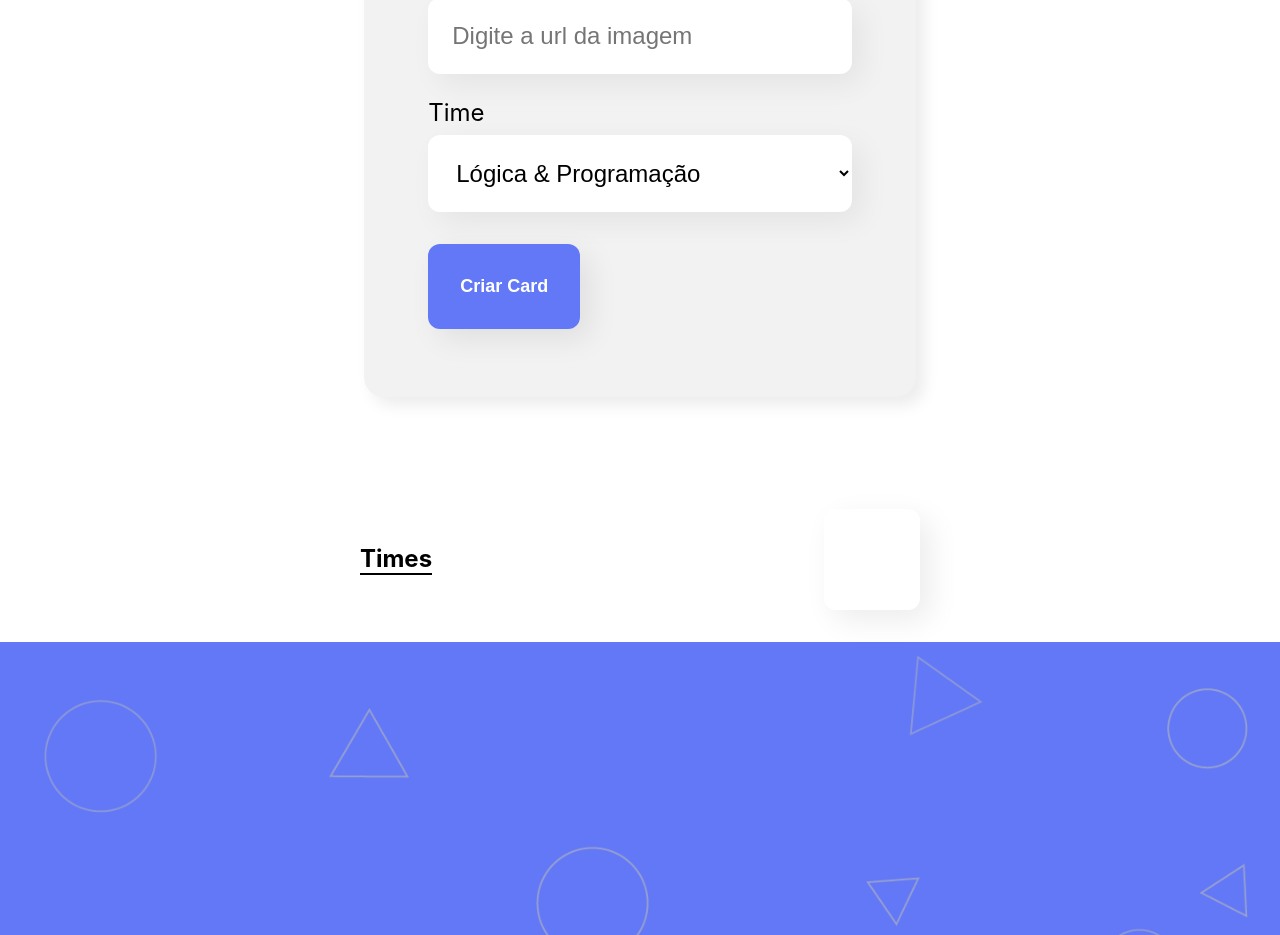
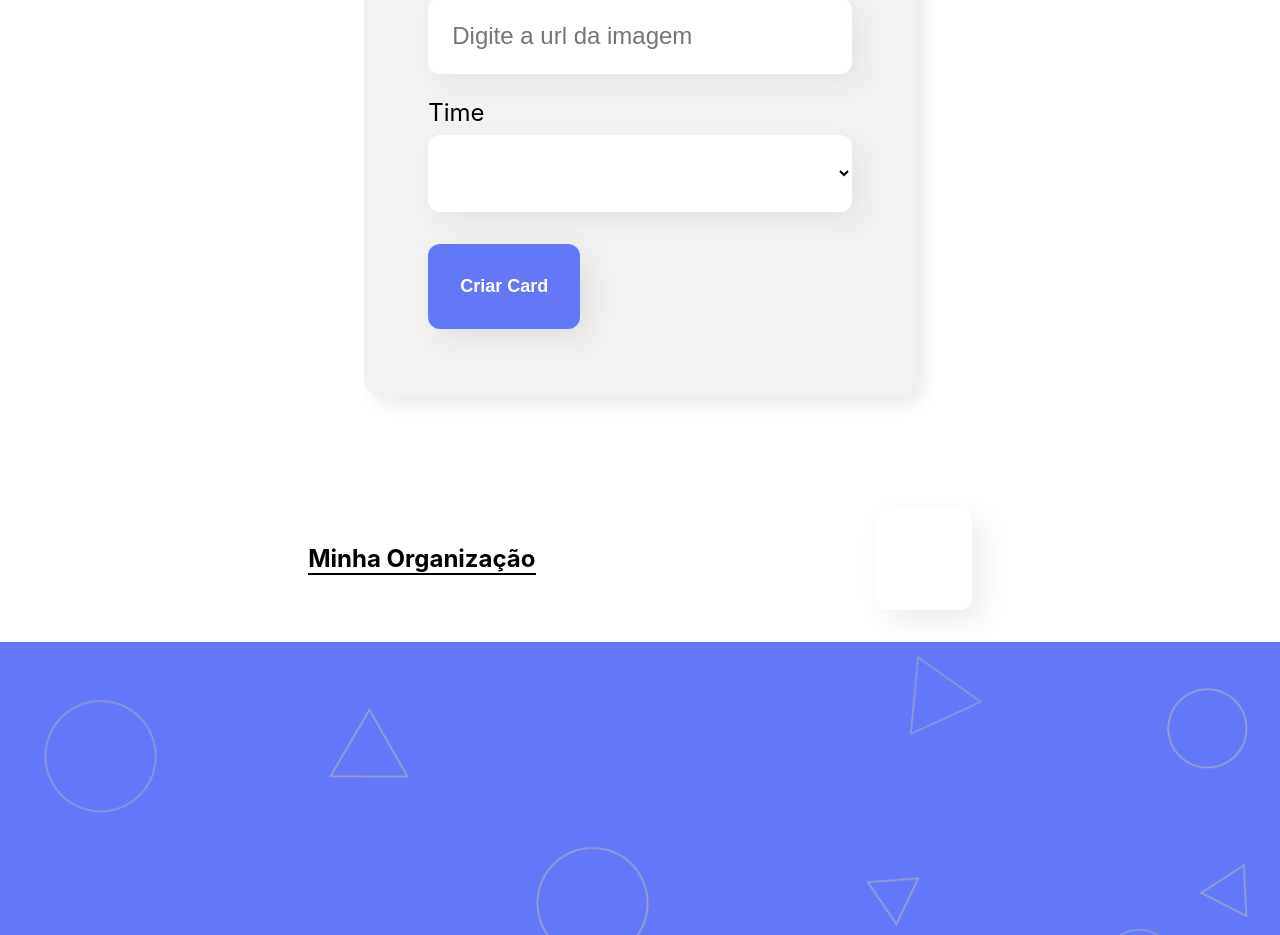
Before and after one commit to Lancelotti-beta/react-organo, a React (Create React App) app: page / in a window 1280 px wide. Shown: the part 1000-1935 px from the top of the page. Built offline with nearby package versions, Linux system fonts and the light colour scheme.

Commit message:
Recebendo dados do <Formulario />
 pegando os dados dos inputs, os values, para moldar um objeto e
 enviar para um array que sera usado para criar os cards do projeto.

```diff
--- a/src/App.js
+++ b/src/App.js
@@ -6,6 +6,13 @@ import Rodape from "./componente/Rodape";
 
 function App() {
 
+  const [colaborador, setColaborador] = useState([]);
+  const adicionaColaborador = (novoColaborador) => {
+	console.log(novoColaborador);
+  	setColaborador([...colaborador, novoColaborador]);
+	console.log(colaborador);
+  };
+
   const [mostrar, setMostrar] = useState(true);
   const ocultarEmostrar = () => setMostrar(!mostrar);
 
@@ -13,9 +20,13 @@ function App() {
     <div className="App">
         <Banner />
 	<main>
-	    { mostrar && <Formulario /> }
+	    { mostrar &&
+		<Formulario
+		    objetoAdicionado={usuario => adicionaColaborador(usuario)}
+		/>
+	    }
 	    <section className="sessao-cards">
-	        <h2>Times</h2>
+	        <h2>Minha Organização</h2>
 	        <BotaoCriar onClick={ocultarEmostrar}>
 	          <img
 	  	    src="/imagens/ig.png"
--- a/src/componente/CampoTexto/index.js
+++ b/src/componente/CampoTexto/index.js
@@ -1,11 +1,18 @@
 import "./index.css";
 
-const CampoTexto = ({label, placeholder, required}) => {
+const CampoTexto = ({label, placeholder, required, onChange, value}) => {
+
+	const valorEnviado = (event) => onChange(event.target.value);
 
 	return (
 		<div className="campo-texto">
 			<label key={label}>{label}</label>
-			<input required={required} placeholder={placeholder} />
+			<input
+			  value={value}
+			  onChange={valorEnviado}
+			  required={required}
+			  placeholder={placeholder}
+			/>
 		</div>
 	);
 }
--- a/src/componente/Formulario/index.js
+++ b/src/componente/Formulario/index.js
@@ -1,16 +1,29 @@
+import { useState } from "react";
 import "./index.css";
 import CampoTexto from "../CampoTexto";
 import ListaSuspensa from "../ListaSuspensa";
 import BotaoCriar from "../BotaoCriar";
 
-const Formulario = () => {
+const Formulario = ({objetoAdicionado}) => {
+
+	const [nome, setNome] = useState('');
+	const [cargo, setCargo] = useState('');
+	const [img, setImg] = useState('');
+	const [opcao, setOpcao] = useState('');
 
 	const aoEnviar = (event) => {
 		event.preventDefault();
-		console.log(event);
+
+		objetoAdicionado({
+		  nome: nome,
+		  cargo: cargo,
+		  imagem: img,
+		  time: opcao
+		});
 	}
 
 	const escolas = [
+	    '',
 	    'Lógica & Programação',
             'Front-End',
 	    'Back-End',
@@ -23,17 +36,23 @@ const Formulario = () => {
         	{
                 	titulo:'Nome',
                 	dica: 'Digite o seu nome',
-			obrigatorio: true
+			obrigatorio: true,
+			valor: nome,
+			estado: setNome
         	},
         	{
                 	titulo:'Cargo',
                 	dica: 'Digite o seu cargo',
-			obrigatorio: true
+			obrigatorio: true,
+			valor: cargo,
+                        estado: setCargo
         	},
         	{
                 	titulo:'Imagem',
                 	dica: 'Digite a url da imagem',
-			obrigatorio: false
+			obrigatorio: false,
+			valor: img,
+                        estado: setImg
         	}
   	];
 
@@ -42,16 +61,22 @@ const Formulario = () => {
 		<section className="formulario">
 			<form onSubmit={aoEnviar}>
 			    <h2>Preencha os dados para criar o Card</h2>
-			    {componenteTexto.map(({titulo, dica, obrigatorio}) => {
+			    {componenteTexto
+				    .map(({titulo, dica, obrigatorio, valor, estado}) => {
 					return (
 				    	  <CampoTexto
+						value={valor}
+						onChange={valor => estado(valor)}
 						required={obrigatorio}
 						label={titulo}
 						placeholder={dica}
 				    	  />
 			 		);
-			    })}
+			    	})
+			    }
 			    <ListaSuspensa
+				value={opcao}
+				onChange={value => setOpcao(value)}
 				obrigatorio={true}
 				label="Time"
 				item={escolas}
--- a/src/componente/ListaSuspensa/index.js
+++ b/src/componente/ListaSuspensa/index.js
@@ -1,13 +1,15 @@
 import "./index.css";
 
-const ListaSuspensa = ({label, item, required}) => {
+const ListaSuspensa = ({label, item, required, value, onChange}) => {
+
+	const valorEnviado = (event) => onChange(event.target.value);
 
 	return (
 		<div className="lista-suspensa">
 			<label>
 			    {label}
 			</label>
-			<select required={required}>
+			<select value={value} onChange={valorEnviado} required={required}>
 			    {
 			      item.map((item)=>{
 			          return <option key={item}>{item}</option>
```
Lines whose indentation alone changed are shown as unchanged.
